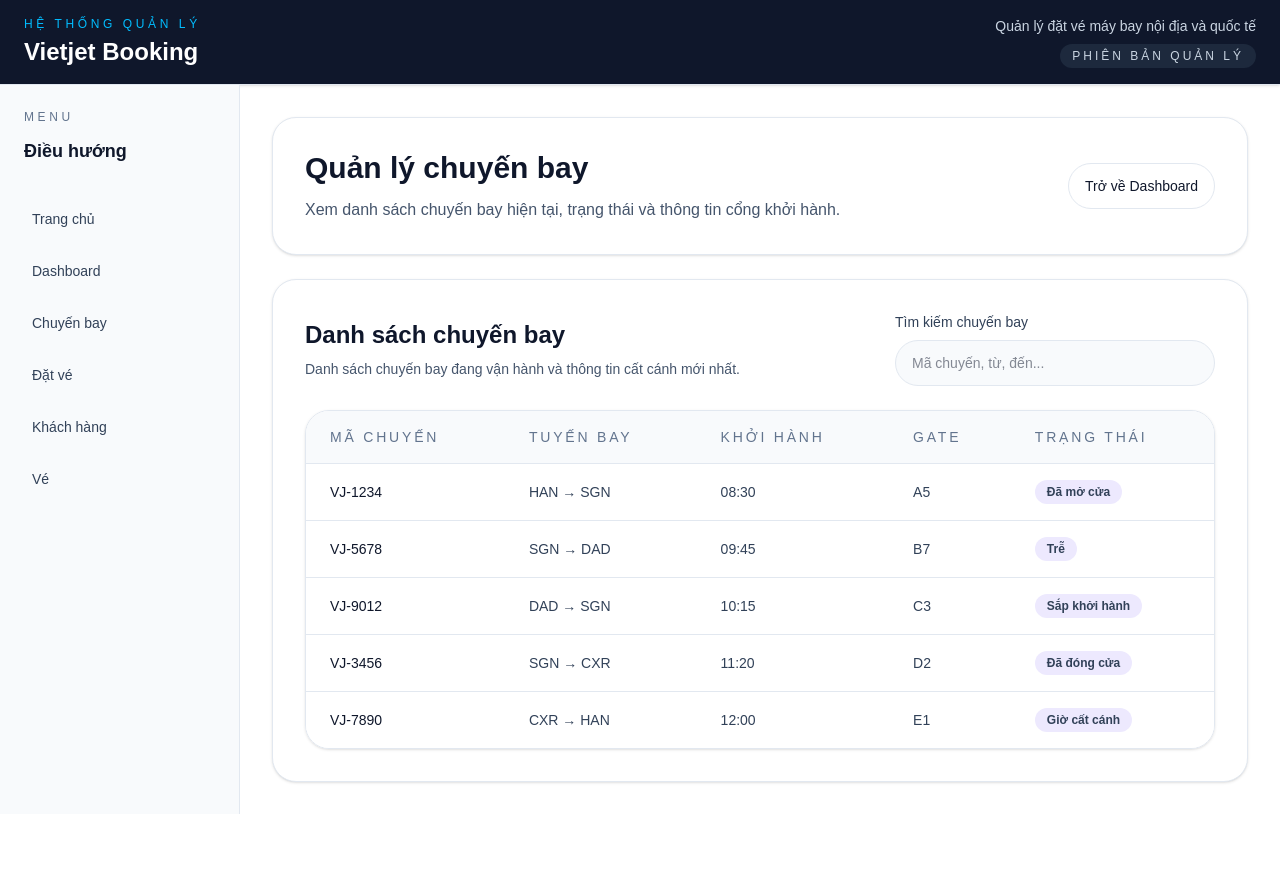
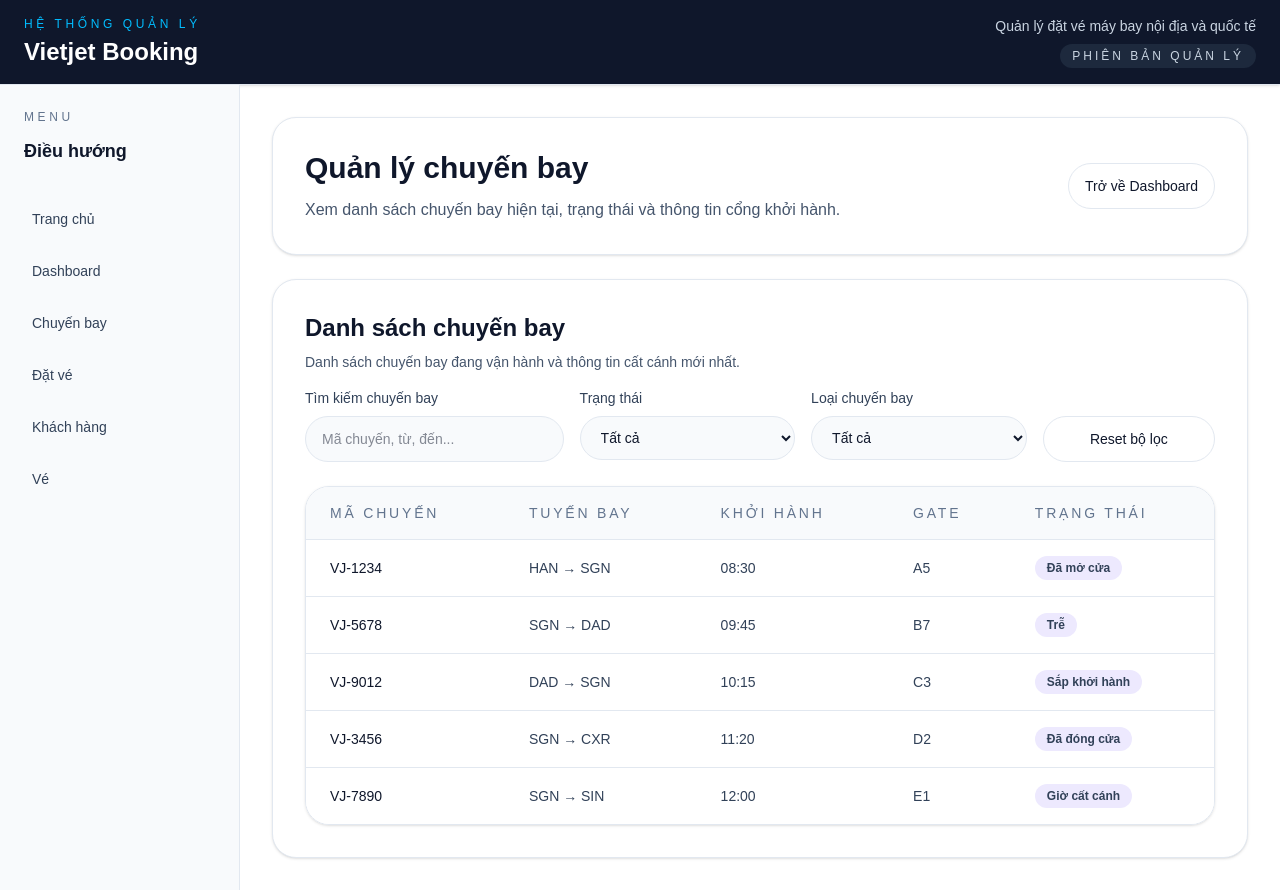
Before and after one commit to TranThiKimNghi/vietjet-agency, a Next.js app: page /dashboard/flights in a window 1280 px wide. Before the commit the page ends 814 px from the top, so only its background shows below. Built offline with nearby package versions, Linux system fonts and the light colour scheme.

Commit message:
feat: add flight filter

```diff
--- a/app/dashboard/flights/page.tsx
+++ b/app/dashboard/flights/page.tsx
@@ -5,8 +5,21 @@
 import { flightList } from '@/data/dashboard';
 import FlightRow from '@/components/dashboard/FlightRow';
 
+const statusOptions = [
+  '',
+  'Đã mở cửa',
+  'Trễ',
+  'Đã đóng cửa',
+  'Giờ cất cánh',
+  'Sắp khởi hành',
+];
+
+const typeOptions = ['', 'Nội địa', 'Quốc tế'];
+
 export default function DashboardFlights() {
   const [searchTerm, setSearchTerm] = useState('');
+  const [statusFilter, setStatusFilter] = useState('');
+  const [typeFilter, setTypeFilter] = useState('');
 
   const normalizedSearchTerm = useMemo(
     () => searchTerm.trim().toLowerCase(),
@@ -14,11 +27,19 @@
   );
 
   const filteredFlights = useMemo(() => {
-    if (!normalizedSearchTerm) {
-      return flightList;
+    return flightList.filter((flight) => {
+      if (statusFilter && flight.status !== statusFilter) {
+        return false;
       }
 
-    return flightList.filter((flight) => {
+      if (typeFilter && flight.flightType !== typeFilter) {
+        return false;
+      }
+
+      if (!normalizedSearchTerm) {
+        return true;
+      }
+
       const flightCode = flight.flightCode.toLowerCase();
       const route = flight.route.toLowerCase();
       return (
@@ -26,7 +47,7 @@
         route.includes(normalizedSearchTerm)
       );
     });
-  }, [normalizedSearchTerm]);
+  }, [normalizedSearchTerm, statusFilter, typeFilter]);
 
   return (
     <div className="space-y-6">
@@ -48,14 +69,16 @@
       </section>
 
       <section className="rounded-3xl border border-slate-200 bg-white p-8 shadow-sm">
-        <div className="mb-6 flex flex-col gap-3 sm:flex-row sm:items-center sm:justify-between">
+        <div className="mb-6 space-y-4">
           <div>
             <h2 className="text-2xl font-semibold text-slate-900">Danh sách chuyến bay</h2>
             <p className="mt-2 text-sm text-slate-600">
               Danh sách chuyến bay đang vận hành và thông tin cất cánh mới nhất.
             </p>
           </div>
-          <div className="w-full sm:w-[320px]">
+
+          <div className="grid gap-4 lg:grid-cols-[1.2fr_1fr_1fr_0.8fr]">
+            <div>
               <label className="block text-sm font-medium text-slate-700" htmlFor="flight-search">
                 Tìm kiếm chuyến bay
               </label>
@@ -67,6 +90,57 @@
                 placeholder="Mã chuyến, từ, đến..."
                 className="mt-2 w-full rounded-3xl border border-slate-200 bg-slate-50 px-4 py-3 text-sm text-slate-900 outline-none transition focus:border-slate-900 focus:ring-2 focus:ring-slate-200"
               />
+            </div>
+
+            <div>
+              <label className="block text-sm font-medium text-slate-700" htmlFor="status-filter">
+                Trạng thái
+              </label>
+              <select
+                id="status-filter"
+                value={statusFilter}
+                onChange={(event) => setStatusFilter(event.target.value)}
+                className="mt-2 w-full rounded-3xl border border-slate-200 bg-slate-50 px-4 py-3 text-sm text-slate-900 outline-none transition focus:border-slate-900 focus:ring-2 focus:ring-slate-200"
+              >
+                {statusOptions.map((option) => (
+                  <option key={option} value={option}>
+                    {option || 'Tất cả'}
+                  </option>
+                ))}
+              </select>
+            </div>
+
+            <div>
+              <label className="block text-sm font-medium text-slate-700" htmlFor="type-filter">
+                Loại chuyến bay
+              </label>
+              <select
+                id="type-filter"
+                value={typeFilter}
+                onChange={(event) => setTypeFilter(event.target.value)}
+                className="mt-2 w-full rounded-3xl border border-slate-200 bg-slate-50 px-4 py-3 text-sm text-slate-900 outline-none transition focus:border-slate-900 focus:ring-2 focus:ring-slate-200"
+              >
+                {typeOptions.map((option) => (
+                  <option key={option} value={option}>
+                    {option || 'Tất cả'}
+                  </option>
+                ))}
+              </select>
+            </div>
+
+            <div className="flex items-end">
+              <button
+                type="button"
+                onClick={() => {
+                  setSearchTerm('');
+                  setStatusFilter('');
+                  setTypeFilter('');
+                }}
+                className="inline-flex w-full items-center justify-center rounded-3xl border border-slate-200 bg-white px-4 py-3 text-sm font-medium text-slate-900 transition hover:bg-slate-50"
+              >
+                Reset bộ lọc
+              </button>
+            </div>
           </div>
         </div>
 
--- a/data/dashboard.ts
+++ b/data/dashboard.ts
@@ -83,6 +83,7 @@
     departureTime: '11:30',
     gate: 'A4',
     status: 'Đã mở cửa',
+    flightType: 'Nội địa',
   },
   {
     flightCode: 'VJ-7245',
@@ -90,6 +91,7 @@
     departureTime: '12:15',
     gate: 'B7',
     status: 'Trễ',
+    flightType: 'Nội địa',
   },
   {
     flightCode: 'VJ-6112',
@@ -97,6 +99,7 @@
     departureTime: '12:50',
     gate: 'C2',
     status: 'Đã đóng cửa',
+    flightType: 'Nội địa',
   },
   {
     flightCode: 'VJ-9903',
@@ -104,6 +107,7 @@
     departureTime: '13:10',
     gate: 'D1',
     status: 'Giờ cất cánh',
+    flightType: 'Nội địa',
   },
   {
     flightCode: 'VJ-5588',
@@ -111,6 +115,7 @@
     departureTime: '13:45',
     gate: 'E5',
     status: 'Sắp khởi hành',
+    flightType: 'Nội địa',
   },
 ];
 
@@ -121,6 +126,7 @@
     departureTime: '08:30',
     gate: 'A5',
     status: 'Đã mở cửa',
+    flightType: 'Nội địa',
   },
   {
     flightCode: 'VJ-5678',
@@ -128,6 +134,7 @@
     departureTime: '09:45',
     gate: 'B7',
     status: 'Trễ',
+    flightType: 'Nội địa',
   },
   {
     flightCode: 'VJ-9012',
@@ -135,6 +142,7 @@
     departureTime: '10:15',
     gate: 'C3',
     status: 'Sắp khởi hành',
+    flightType: 'Nội địa',
   },
   {
     flightCode: 'VJ-3456',
@@ -142,12 +150,14 @@
     departureTime: '11:20',
     gate: 'D2',
     status: 'Đã đóng cửa',
+    flightType: 'Nội địa',
   },
   {
     flightCode: 'VJ-7890',
-    route: 'CXR → HAN',
+    route: 'SGN → SIN',
     departureTime: '12:00',
     gate: 'E1',
     status: 'Giờ cất cánh',
+    flightType: 'Quốc tế',
   },
 ];
--- a/types/dashboard.ts
+++ b/types/dashboard.ts
@@ -21,10 +21,13 @@
   | 'Giờ cất cánh'
   | 'Sắp khởi hành';
 
+export type FlightType = 'Nội địa' | 'Quốc tế';
+
 export type Flight = {
   flightCode: string;
   route: string;
   departureTime: string;
   gate: string;
   status: FlightStatus;
+  flightType: FlightType;
 };
```
Lines whose indentation alone changed are shown as unchanged.
